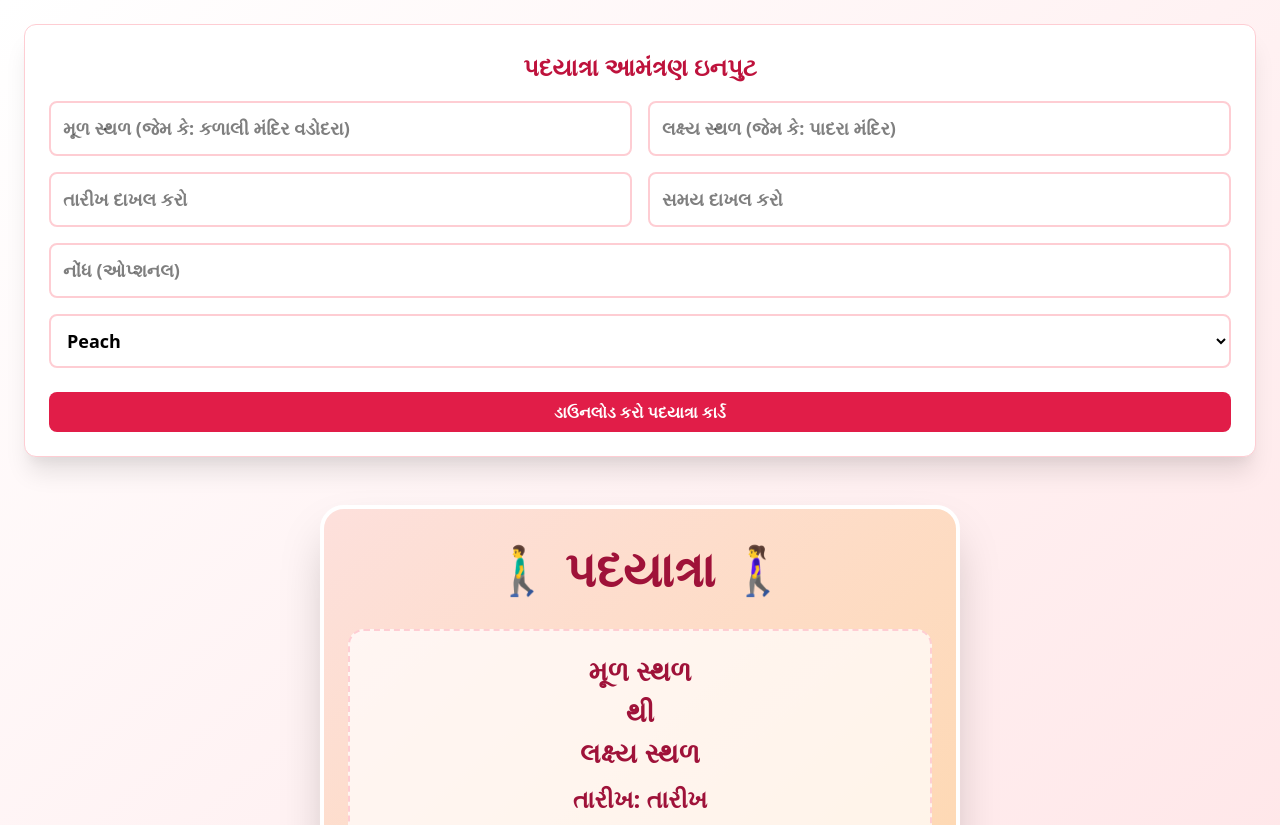
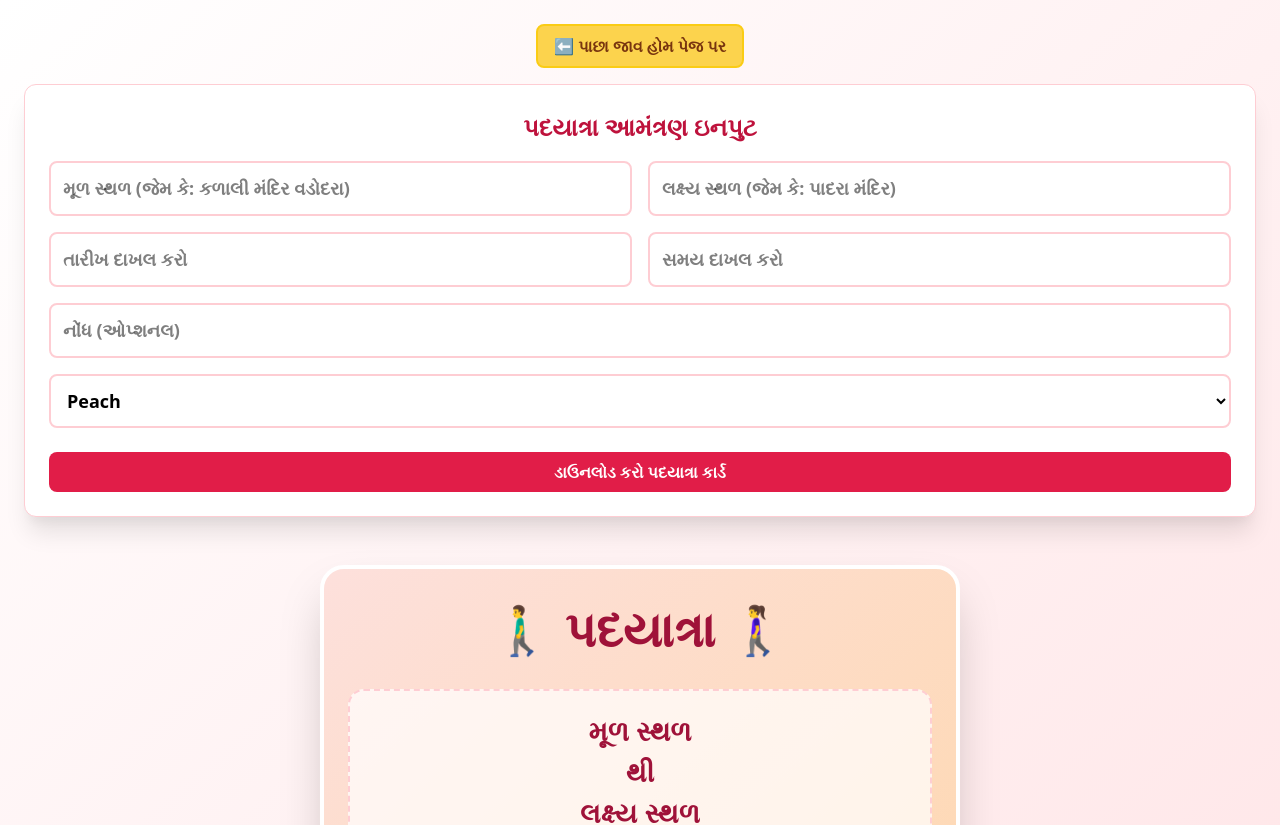
Before and after one commit to Yashgit3097/RavisabhaCardMaker, a React (Vite) app: page /#/padyatra in a window 1280 px wide. Shown: the top 825 px of the page. Built offline with nearby package versions, Linux system fonts and the light colour scheme.

Commit message:
added back button for goig to home page

```diff
--- a/src/pages/Padyatra.jsx
+++ b/src/pages/Padyatra.jsx
@@ -1,5 +1,6 @@
 import React, { useRef, useState } from "react";
 import html2canvas from "html2canvas";
+import { useNavigate } from "react-router-dom";
 
 const PadyatraCard = () => {
     const [source, setSource] = useState("");
@@ -35,6 +36,7 @@ const PadyatraCard = () => {
     };
 
     const [color1, color2] = gradients[selectedGradient];
+    const navigate = useNavigate();
 
     const downloadCard = async () => {
         if (!cardRef.current) return;
@@ -62,12 +64,30 @@ const PadyatraCard = () => {
     };
 
     return (
+
+
         <div style={{
             minHeight: "100vh",
             minWidth: "700px",
             background: "linear-gradient(to bottom right, white, #ffe4e6)",
             padding: "1.5rem"
         }}>
+            <button
+                onClick={() => navigate("/")}
+                style={{
+                    margin: "0 auto 1rem",
+                    display: "block",
+                    backgroundColor: "#fcd34d",
+                    color: "#78350f",
+                    fontWeight: "600",
+                    padding: "0.5rem 1rem",
+                    borderRadius: "0.5rem",
+                    border: "2px solid #facc15",
+                    cursor: "pointer"
+                }}
+            >
+                ⬅️ પાછા જાવ હોમ પેજ પર
+            </button>
             <div style={{
                 minWidth: "672px",
                 margin: "0 auto",
--- a/src/pages/Ravisabha.jsx
+++ b/src/pages/Ravisabha.jsx
@@ -1,5 +1,6 @@
 import React, { useRef, useState } from "react";
 import html2canvas from "html2canvas";
+import { useNavigate } from "react-router-dom";
 
 const Ravisabha = () => {
     const [yajmanName, setYajmanName] = useState("");
@@ -40,6 +41,7 @@ const Ravisabha = () => {
 
 
     const [color1, color2] = gradients[selectedGradient];
+    const navigate = useNavigate();
 
     const downloadCard = async () => {
         if (!cardRef.current) return;
@@ -74,6 +76,23 @@ const Ravisabha = () => {
             background: "linear-gradient(to bottom right, white, #ffe4e6)",
             padding: "1.5rem",
         }}>
+
+            <button
+                onClick={() => navigate("/")}
+                style={{
+                    margin: "0 auto 1rem",
+                    display: "block",
+                    backgroundColor: "#fcd34d",
+                    color: "#78350f",
+                    fontWeight: "600",
+                    padding: "0.5rem 1rem",
+                    borderRadius: "0.5rem",
+                    border: "2px solid #facc15",
+                    cursor: "pointer"
+                }}
+            >
+                ⬅️ પાછા જાવ હોમ પેજ પર
+            </button>
             <div style={{
                 minWidth: "672px",
                 margin: "0 auto",
```
